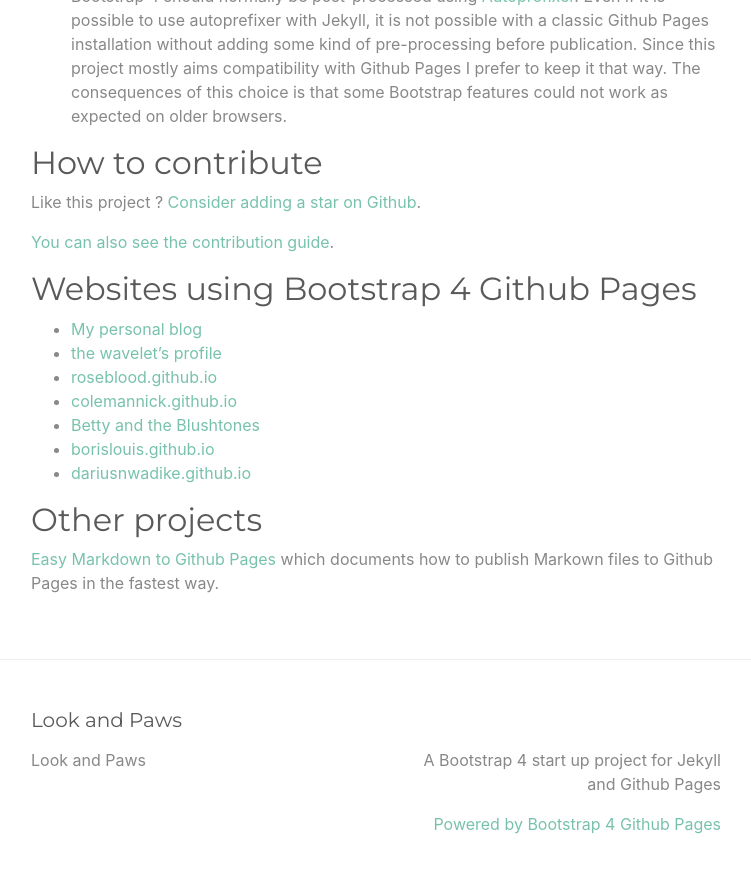
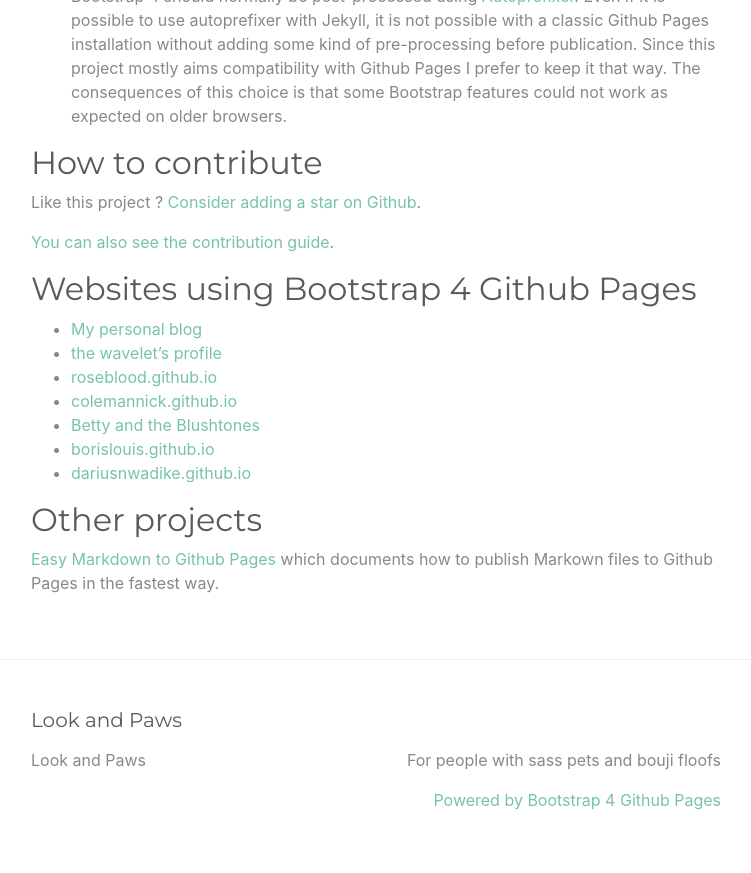
Before and after one commit to lookandpaws/lookandpaws.github.io, a Jekyll site: the page built from index.md, in a window 1280 px wide and 900 px high, scrolled down 2352 px. Shown: the top 873 px of the window, without its empty margins (264-1015 px from the left). Built offline with Jekyll 4.4.1, drawn with Linux system fonts in a browser that asks for light colours.

Commit message:
Amend description

```diff
--- a/_config.yml
+++ b/_config.yml
@@ -16,7 +16,7 @@
 title: Look and Paws
 email: ""
 description: >- # this means to ignore newlines until "baseurl:"
-  A Bootstrap 4 start up project for Jekyll and Github Pages
+  For people with sass pets and bouji floofs
 #baseurl: "" # the subpath of your site, e.g. /blog
 #url: "" # the base hostname & protocol for your site, e.g. http://example.com
 #twitter_username: jekyllrb
```
